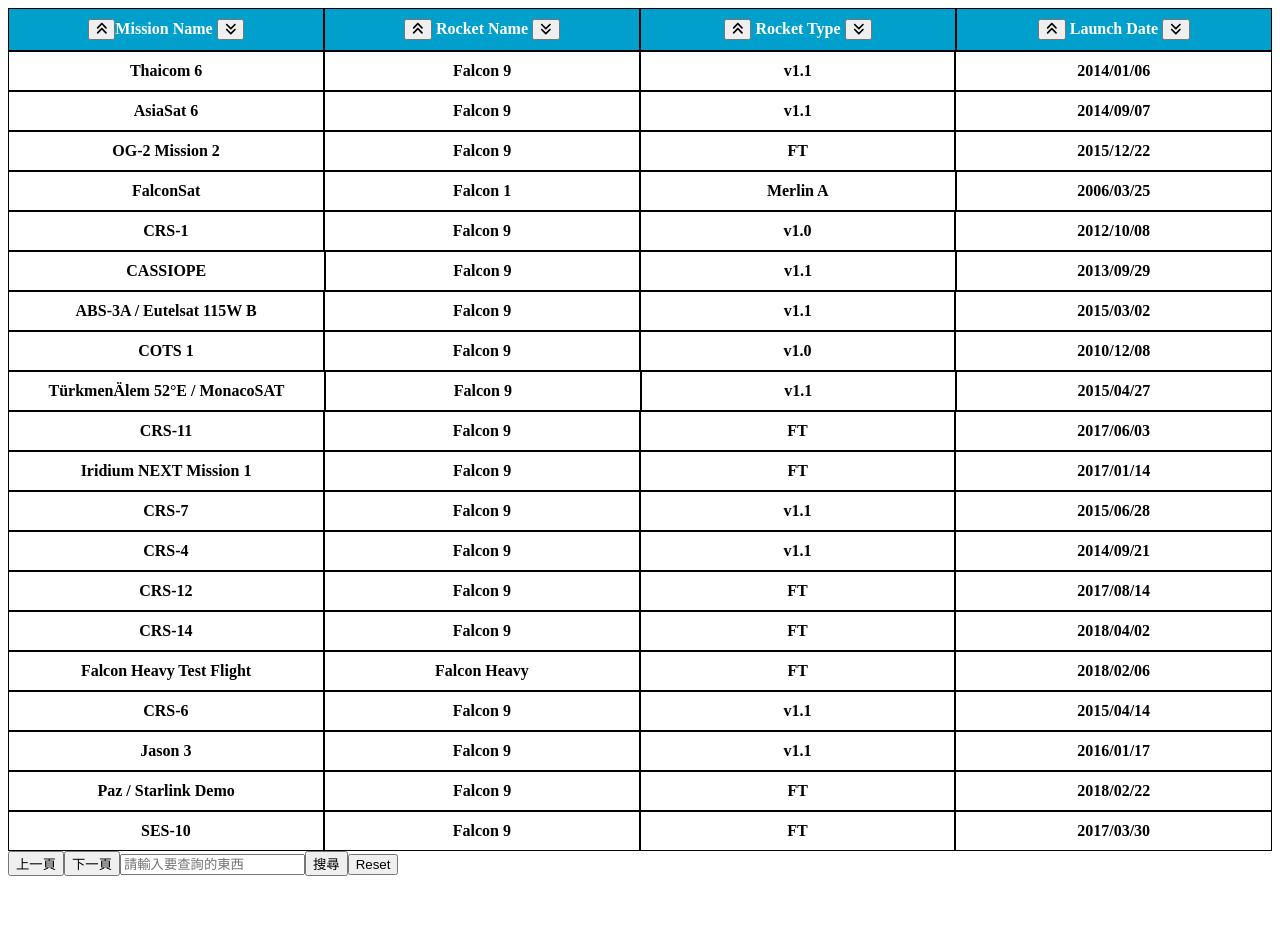
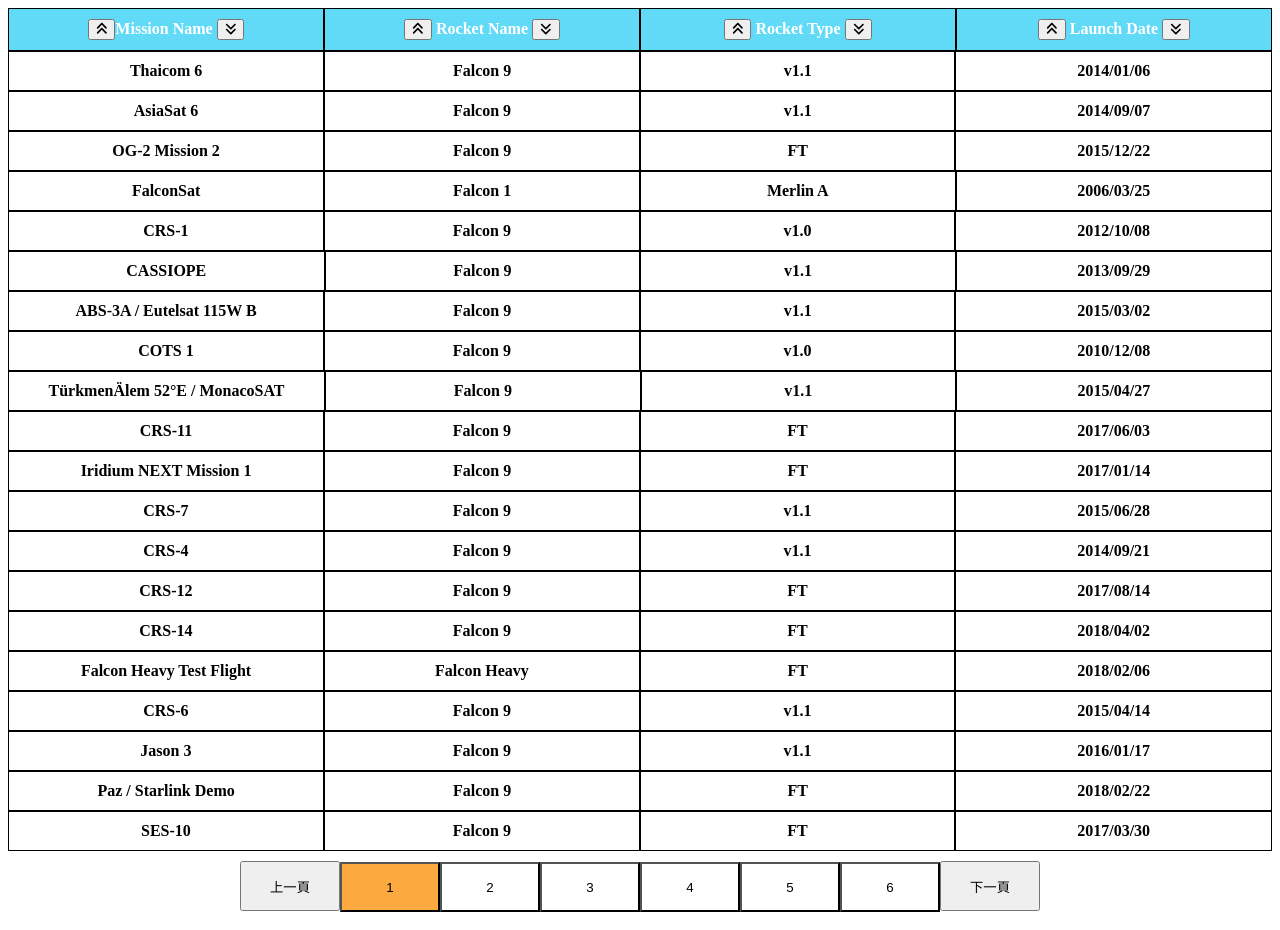
Before and after one commit to Gozdes123/Assignment, a Vue app: page / in a window 1280 px wide. Shown: the top 930 px of the page. Before the commit the page ends 884 px from the top, so only its background shows below. Built offline with nearby package versions, Linux system fonts and the light colour scheme.

Commit message:
已完成

```diff
--- a/package.json
+++ b/package.json
@@ -27,7 +27,8 @@
     "eslint-plugin-prettier": "^4.0.0",
     "eslint-plugin-vue": "^8.0.3",
     "lint-staged": "^11.1.2",
-    "prettier": "^2.4.1"
+    "prettier": "^2.4.1",
+    "vue-cli-plugin-tailwind": "~3.0.0"
   },
   "eslintConfig": {
     "root": true,
--- a/src/components/MtkTest.vue
+++ b/src/components/MtkTest.vue
@@ -45,7 +45,7 @@
     </th>
   </tr>
   <div>
-    <div v-for="(datas, index) in paginatedData" :key="index">
+    <div v-for="(datas, index) in PaginatedData" :key="index">
       <tr>
         <th class="second">{{ datas.mission_name }}</th>
         <th class="second">{{ datas.rocket.rocket_name }}</th>
@@ -56,15 +56,29 @@
       </tr>
     </div>
   </div>
-  <button @click="prepage()">上一頁</button>
-  <button @click="nextpage()">下一頁</button>
-  <input
-    type="search"
-    v-model.lazy.trim="keyWord"
-    placeholder="請輸入要查詢的東西"
-  />
-  <button @click="search()">搜尋</button>
-  <button @click="reset()">Reset</button>
+  <div class="pagebuttonbar">
+    <button @click="PrePage()" class="prebutton">上一頁</button>
+    <button
+      v-for="(page, index) in TotalPage"
+      :key="index"
+      :style="{ backgroundColor: index == this.zero ? '#fcaa3f' : 'white' }"
+      class="pagebutton"
+      @click="ClickPage(index)"
+    >
+      {{ index + 1 }}
+    </button>
+    <button @click="NextPage()" class="nextbutton">下一頁</button>
+  </div>
+  <div class="searchbar">
+    <input
+      type="search"
+      v-model.lazy.trim="keyWord"
+      placeholder="請輸入要查詢的東西"
+      class="inputext"
+    />
+    <button @click="search()" class="searchbutton">搜尋</button>
+    <button @click="reset()" class="resetbutton">Reset</button>
+  </div>
 </template>
 
 <script>
@@ -90,15 +104,19 @@
     reset() {
       this.newarray = this.data.launches;
       this.keyWord = "";
+      this.zero = 0;
     },
-    prepage() {
+    PrePage() {
       if (this.zero <= 0) {
         this.zero = 0;
       } else {
         this.zero--;
       }
     },
-    nextpage() {
+    ClickPage(num) {
+      this.zero = num;
+    },
+    NextPage() {
       if (this.zero >= Math.floor(this.newarray.length / this.per)) {
         this.zero = Math.floor(this.newarray.length / this.per);
       } else {
@@ -162,10 +180,13 @@
   },
   computed: {
     ...mapState(["data"]),
-    paginatedData() {
+    PaginatedData() {
       let start = this.zero * 20;
       let end = start + 20;
       return this.newarray.slice(start, end);
+    },
+    TotalPage() {
+      return Math.ceil(this.newarray.length / this.per);
     },
   },
 };
@@ -173,7 +194,7 @@
 
 <style>
 .main {
-  background-color: #009fcc;
+  background-color: #61daf8;
   padding: 10px;
   border: 1px solid #000;
   color: #fff;
@@ -189,4 +210,37 @@
   border: 1px solid #000;
   padding: 5px;
 }
+.pagebuttonbar {
+  text-align: center;
+  margin-top: 10px;
+}
+.pagebutton {
+  width: 100px;
+  height: 50px;
+}
+.nextbutton {
+  width: 100px;
+  height: 50px;
+}
+.prebutton {
+  width: 100px;
+  height: 50px;
+}
+.inputext {
+  width: 400px;
+  height: 30px;
+}
+.searchbar {
+  text-align: center;
+  margin-top: 10px;
+}
+.searchbutton {
+  width: 100px;
+  height: 50px;
+  margin: 10px;
+}
+.resetbutton {
+  width: 100px;
+  height: 50px;
+}
 </style>
```
Also changed, not shown: 1 other file (tests, documents, lock files or other folders).
